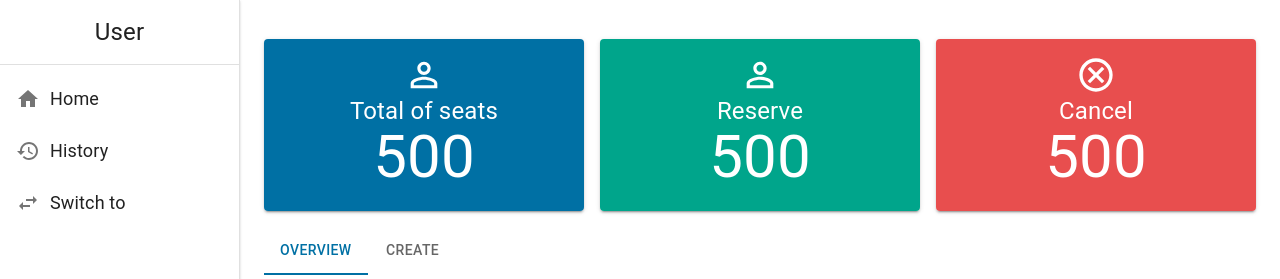
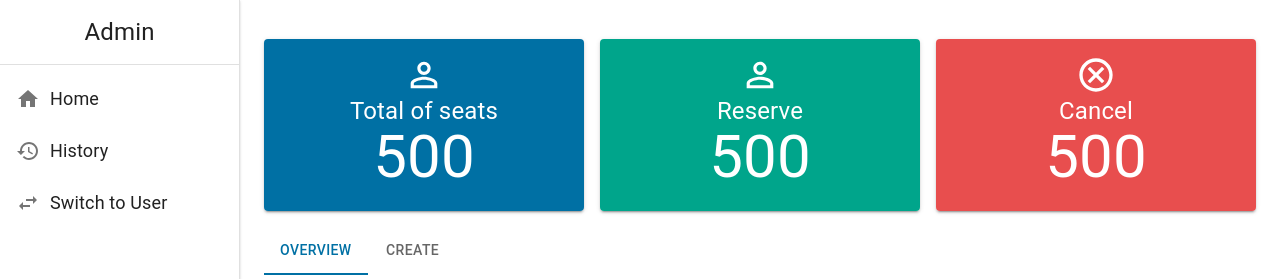
Before and after one commit to suwannason-alt/concert-web, a Next.js app: page /home in a window 1280 px wide. Shown: the top 279 px of the page. Built offline with nearby package versions, Linux system fonts and the light colour scheme; no server answers; what @mui/material-nextjs would draw is missing.

Commit message:
feat: 🎸 menu
basic switch role

```diff
--- a/src/app/(home)/home/page.tsx
+++ b/src/app/(home)/home/page.tsx
@@ -1,6 +1,6 @@
-import RootHome from '../../../contrainers/home/admin';
 import MainLayout from '../../main-layout';
-
+import RootHome
+ from '../../../contrainers/home';
 export default function Home() {
     return (
         <MainLayout>
--- a/src/app/main-layout.tsx
+++ b/src/app/main-layout.tsx
@@ -28,7 +28,8 @@ import { useRouter } from 'next/navigation'
 export default function MainLayout({ children }: { children: React.ReactNode }) {
   const [mobileOpen, setMobileOpen] = useState(false);
   const [isClosing, setIsClosing] = useState(false);
-    const theme = useTheme();
+  const theme = useTheme();
+  const [currentRole, setCurrentRole] = useState<string>('Admin')
 
 
   const isMobile = useMediaQuery(theme.breakpoints.down('sm'));
@@ -50,11 +51,20 @@ export default function MainLayout({ children }: { children: React.ReactNode })
       setMobileOpen(!mobileOpen);
     }
   };
+  const switchRole = () => {
+    let role;
+    if (currentRole === 'Admin') {
+      role = 'User'
+    } else {
+      role = 'Admin'
+    }
+    setCurrentRole(role)
+  }
+
   useEffect(() => {
     setShowMenu([
       'Home',
       'History',
-      'Switch to'
     ])
   }, [])
 
@@ -62,7 +72,7 @@ export default function MainLayout({ children }: { children: React.ReactNode })
     <div style={{ height: '100%' }}>
       <Toolbar>
         <div className='center-container text-2xl'>
-          User
+          {currentRole}
         </div>
 
       </Toolbar>
@@ -70,16 +80,23 @@ export default function MainLayout({ children }: { children: React.ReactNode })
       <List>
         {showMenu.map((text) => (
           <ListItem key={text} disablePadding>
-            <ListItemButton onClick={() => router.push(text.toLowerCase())}>
+            <ListItemButton onClick={() => router.push(text.replace(' ', '').toLowerCase())}>
               <ListItemIcon style={{ minWidth: 30, marginRight: 4 }}>
                 {text === 'Home' ? <Home /> : null}
                 {text === 'History' ? <History /> : null}
-                {text === 'Switch to' ? <SwapHoriz /> : null}
               </ListItemIcon>
               <ListItemText primary={<span className='text-lg'>{text}</span>} />
             </ListItemButton>
           </ListItem>
         ))}
+        <ListItem disablePadding>
+          <ListItemButton onClick={switchRole}>
+            <ListItemIcon style={{ minWidth: 30, marginRight: 4 }}>
+              <SwapHoriz />
+            </ListItemIcon>
+            <ListItemText primary={<span className='text-lg'>{`Switch to ${(currentRole === 'Admin') ? 'User' : 'Admin'}`}</span>} />
+          </ListItemButton>
+        </ListItem>
       </List>
       <div className="absolute bottom-15 left-0 w-full">
         <ListItem disablePadding>
--- a/src/contrainers/home/admin/create.tsx
+++ b/src/contrainers/home/create.tsx
@@ -7,9 +7,9 @@ import {
     TextField
 } from '@mui/material';
 import { useState } from 'react';
-import { create } from '../../../services/consert.service'
-import SnackAlert from '../../../components/snack-bar';
-import { ESeverity } from '../../../enum';
+import { create } from '../../services/consert.service'
+import SnackAlert from '../../components/snack-bar';
+import { ESeverity } from '../../enum';
 
 export default function CreateConcert() {
     const [name, setName] = useState<string>('')
--- a/src/contrainers/home/admin/overview.tsx
+++ b/src/contrainers/home/overview.tsx
@@ -2,7 +2,7 @@
 
 import { Delete, Person2Outlined } from '@mui/icons-material';
 import { Grid, Card, CardContent, Divider, Button } from '@mui/material';
-import ConfirmDelete from '../../../components/confirm-delete';
+import ConfirmDelete from '../../components/confirm-delete';
 import { useEffect, useState } from 'react';
 
 export default function Overview() {
```
Also changed, not shown: src/contrainers/home/dashboard.tsx (renamed from src/contrainers/home/admin/dashboard.tsx), src/contrainers/home/index.tsx (renamed from src/contrainers/home/admin/index.tsx).
